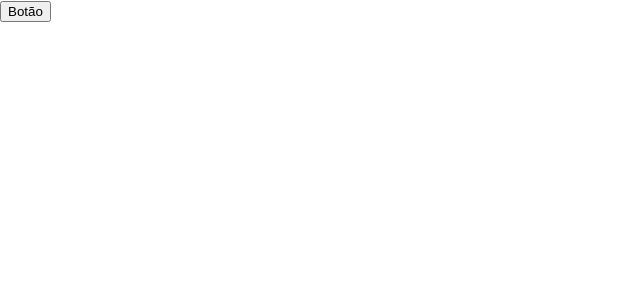
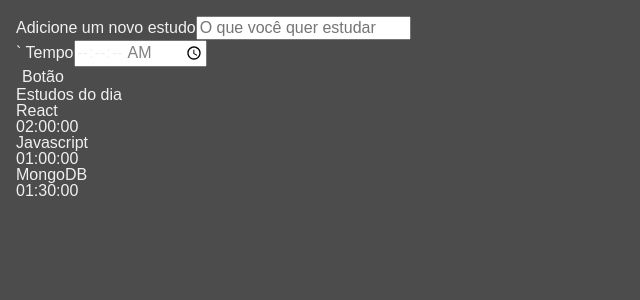
Before and after one commit to qwertSE/Intro-ao-React, a React (Create React App) app in the folder React com typescript/alura-studies/: page / in a window 1280 px wide. Shown: the top 300 px of the page, without its empty margins (0-640 px from the left). Built offline with nearby package versions, Linux system fonts and the light colour scheme.

Commit message:
style: mudanças para o uso do sass

```diff
--- a/React com typescript/alura-studies/package.json
+++ b/React com typescript/alura-studies/package.json
@@ -39,5 +39,8 @@
       "last 1 firefox version",
       "last 1 safari version"
     ]
+  },
+  "devDependencies": {
+    "sass": "^1.54.4"
   }
 }
--- a/React com typescript/alura-studies/src/App.tsx
+++ b/React com typescript/alura-studies/src/App.tsx
@@ -1,9 +1,11 @@
-import Button from './components/Button';
+import Form from "./components/Form";
+import List from "./components/List";
 
 function App() {
   return (
     <div className="App">
-      <Button/>
+      <Form />
+      <List/>
     </div>
   );
 }
--- /dev/null
+++ b/React com typescript/alura-studies/src/components/Form/index.tsx
@@ -0,0 +1,36 @@
+import React from "react";
+import Button from "../Button";
+
+class Form extends React.Component {
+  render() {
+    return (
+      <form>
+        <div>
+          <label htmlFor="tarefa">Adicione um novo estudo</label>
+          <input
+            type="text"
+            name="tarefa"
+            id="tarefa"
+            placeholder="O que você quer estudar"
+            required
+          />
+        </div>
+        <div>
+          <label htmlFor="tempo">` Tempo</label>
+          <input
+            type="time"
+            step="1"
+            name="tempo"
+            id="tempo"
+            min="00:00:00"
+            max="01:30:00"
+            required
+          />
+        </div>
+        <Button />
+      </form>
+    );
+  }
+}
+
+export default Form;
--- /dev/null
+++ b/React com typescript/alura-studies/src/components/List/index.tsx
@@ -0,0 +1,32 @@
+const List = () => {
+  const tasks = [
+    {
+      task: "React",
+      time: "02:00:00",
+    },
+    {
+      task: "Javascript",
+      time: "01:00:00",
+    },
+    {
+      task: "MongoDB",
+      time: "01:30:00",
+    },
+  ];
+  return (
+    <aside>
+      <h2> Estudos do dia </h2>
+
+      <ul>
+        {tasks.map((item) => (
+          <li>
+            <h3>{item.task}</h3>
+            <span>{item.time}</span>
+          </li>
+        ))}
+      </ul>
+    </aside>
+  );
+};
+
+export default List;
--- a/React com typescript/alura-studies/src/index.css
+++ b/React com typescript/alura-studies/src/index.css
@@ -11,3 +11,102 @@
   font-family: source-code-pro, Menlo, Monaco, Consolas, 'Courier New',
     monospace;
 }
+
+
+/* RESET CSS */
+
+html, body, div, span, applet, object, iframe,
+h1, h2, h3, h4, h5, h6, p, blockquote, pre,
+a, abbr, acronym, address, big, cite, code,
+del, dfn, em, img, ins, kbd, q, s, samp,
+small, strike, strong, sub, sup, tt, var,
+b, u, i, center,
+dl, dt, dd, ol, ul, li,
+fieldset, form, label, legend,
+table, caption, tbody, tfoot, thead, tr, th, td,
+article, aside, canvas, details, embed,
+figure, figcaption, footer, header, hgroup,
+menu, nav, output, ruby, section, summary,
+time, mark, audio, video {
+	margin: 0;
+	padding: 0;
+	border: 0;
+	font-size: 100%;
+	font: inherit;
+	vertical-align: baseline;
+}
+/* HTML5 display-role reset for older browsers */
+article, aside, details, figcaption, figure,
+footer, header, hgroup, menu, nav, section {
+	display: block;
+}
+body {
+	line-height: 1;
+}
+ol, ul {
+	list-style: none;
+}
+blockquote, q {
+	quotes: none;
+}
+blockquote:before, blockquote:after,
+q:before, q:after {
+	content: '';
+	content: none;
+}
+table {
+	border-collapse: collapse;
+	border-spacing: 0;
+}
+
+
+input {
+	font-family: inherit;
+	font-size: inherit;
+	font-weight: inherit;
+	color: inherit;
+}
+
+button {
+	border: unset;
+	background-color: unset;
+	font-family: inherit;
+	font-size: inherit;
+	font-weight: inherit;
+	color: inherit;
+}
+
+@import url('https://fonts.googleapis.com/css2?family=Manjari&display=swap');
+
+body {
+	display: flex;
+	justify-content: center;
+	font-family: 'Manjari', sans-serif;
+	color: #F0F0F0;
+	background-color: #4C4C4C;
+	height: 100%;
+	width: 100%;
+	padding: 16px;
+	box-sizing: border-box;
+}
+
+#root {
+	width: 100%;
+}
+
+::-webkit-scrollbar {
+	width: 8px;
+}
+
+::-webkit-scrollbar-track {
+	background: unset;
+}
+
+::-webkit-scrollbar-thumb {
+	border-radius: 4px;
+	background: #888;
+}
+
+::-webkit-scrollbar-thumb:hover {
+	background: #555;
+}
```
Also changed, not shown: 1 other file (tests, documents, lock files or other folders).
